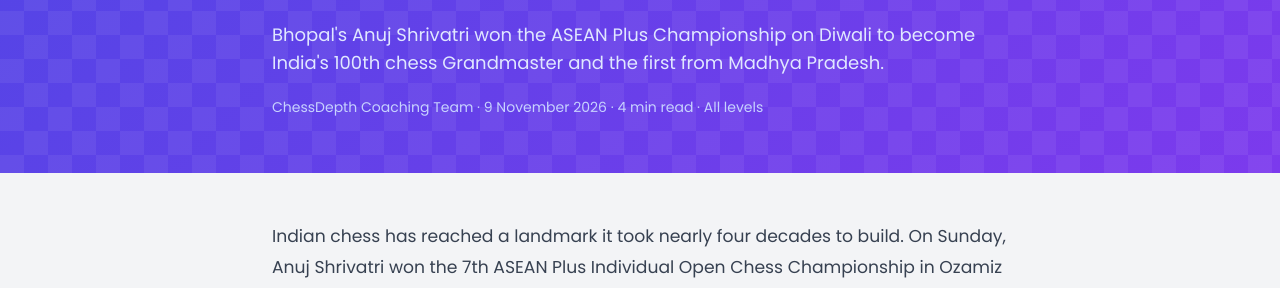
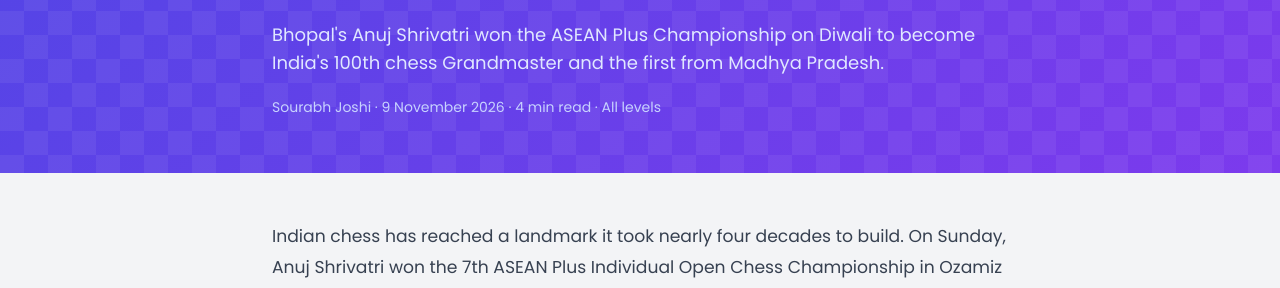
Before and after one commit to Sourabhjoshi1/Chess-Depth, a Jekyll site: the page built from _posts/2026-11-09-anuj-shrivatri-india-100th-grandmaster.md, in a window 1280 px wide and 900 px high. Shown: the part 368-656 px from the top of the window. Built offline with Jekyll 4.4.1, drawn with Linux system fonts in a browser that asks for light colours; part of the change alters nothing that is shown.

Commit message:
Blog: credit Sourabh Joshi as author of the 100th GM article
Co-Authored-By: Claude Opus 5.5 <noreply@anthropic.com>
Claude-Session: https://claude.ai/code/session_017ZwxdNZGtw2tXrZdE2ZP9f

```diff
--- a/_includes/schema.html
+++ b/_includes/schema.html
@@ -28,7 +28,7 @@
   <script type="application/ld+json">
   {"@context":"https://schema.org","@type":"BlogPosting","headline":{{ page.title | jsonify }},"description":{{ page.description | jsonify }},
    "datePublished":"{{ page.date | date_to_xmlschema }}","dateModified":"{{ page.last_modified_at | default: page.date | date_to_xmlschema }}",
-   "author":{"@type":"Organization","name":{{ page.author | default: site.title | jsonify }},"url":"{{ site.url }}/about/"},
+   "author":{% if page.author and page.author != "ChessDepth Coaching Team" %}{"@type":"Person","name":{{ page.author | jsonify }},"worksFor":{"@id":"{{ site.url }}/#organization"}}{% else %}{"@type":"Organization","name":{{ page.author | default: site.title | jsonify }},"url":"{{ site.url }}/about/"}{% endif %},
    "publisher":{"@type":"Organization","name":"{{ site.title }}","logo":{"@type":"ImageObject","url":"{{ '/assets/images/icon-512.png' | absolute_url }}"}},
    "image":"{{ page.image | default: '/assets/images/og-image.jpg' | absolute_url }}","mainEntityOfPage":"{{ page.url | absolute_url }}",
    "articleSection":{{ page.category | jsonify }},"inLanguage":"en"}
--- a/_posts/2026-11-09-anuj-shrivatri-india-100th-grandmaster.md
+++ b/_posts/2026-11-09-anuj-shrivatri-india-100th-grandmaster.md
@@ -3,6 +3,7 @@ title: "Anuj Shrivatri Becomes India's 100th Grandmaster, and Madhya Pradesh's F
 description: "Bhopal's Anuj Shrivatri won the ASEAN Plus Championship on Diwali to become India's 100th chess Grandmaster and the first from Madhya Pradesh."
 category: News
 level: All levels
+author: Sourabh Joshi
 image: /assets/images/blog/og-india-100th-gm.jpg
 image_alt: "ChessBase India graphic: India's 100 Grandmasters, from Viswanathan Anand to Anuj Shrivatri"
 ---
```
